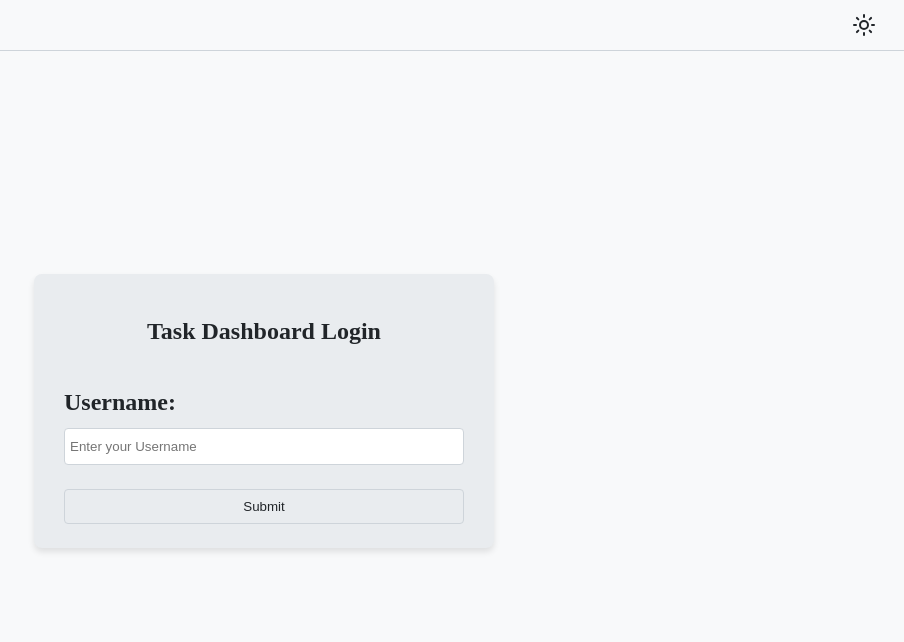
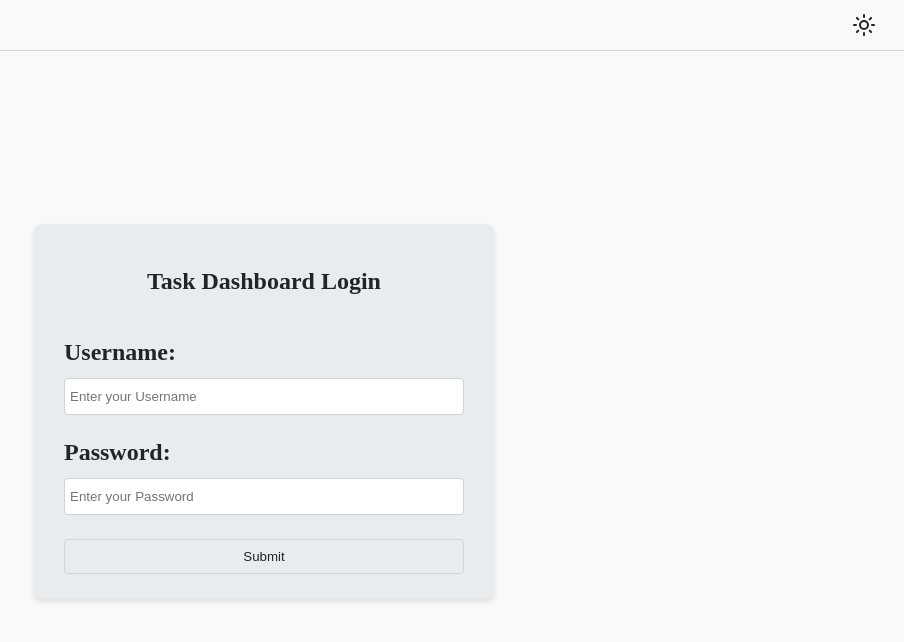
Before and after one commit to kcaparas1630/RemindMe, a React (Vite) app in the folder Frontend/: page /login in a window 1280 px wide. Shown: the top 642 px of the page, without its empty margins (376-1280 px from the left). Built offline with nearby package versions, Linux system fonts and the light colour scheme.

Commit message:
implemented validation resolvers

```diff
--- a/Frontend/src/Views/Auth/Components/Login.tsx
+++ b/Frontend/src/Views/Auth/Components/Login.tsx
@@ -7,9 +7,9 @@
 
 import { FC, useState } from 'react';
 import axios from 'axios';
-import { Formik, FormikErrors } from 'formik';
 import validationSchema from '../Schema/LoginSchema';
 import { ThemeProvider } from '@emotion/react';
+import { yupResolver } from '@hookform/resolvers/yup';
 import { Container, RouterText } from '../Styled-Components/StyledAuth';
 import {
   FormContainer,
@@ -25,7 +25,9 @@ import GeneralProps from '../../../Interface/General/GeneralProps';
 import { SubmitHandler, useForm, FormProvider } from 'react-hook-form';
 
 const Login: FC<GeneralProps> = ({ isDarkMode, toggleTheme }) => {
-  const methods = useForm<LoginFormProps>();
+  const methods = useForm<LoginFormProps>({
+    resolver: yupResolver(validationSchema),
+  });
 
   const onSubmit: SubmitHandler<LoginFormProps> = (data) => {
     // eslint-disable-next-line no-console
@@ -97,7 +99,22 @@ const Login: FC<GeneralProps> = ({ isDarkMode, toggleTheme }) => {
                   placeholder="Enter your Username"
                   error={methods.formState.errors.userName}
                 />
-                {methods.formState.errors.userName && <ErrorMessage>Show something</ErrorMessage>}
+                {methods.formState.errors.userName && (
+                  <ErrorMessage>{methods.formState.errors.userName?.message}</ErrorMessage>
+                )}
+              </InputWrapper>
+              <InputWrapper>
+                <InputField
+                  registerName="userPassword"
+                  type="password"
+                  inputName="userPassword"
+                  labelName="Password"
+                  placeholder="Enter your Password"
+                  error={methods.formState.errors.userPassword}
+                />
+                {methods.formState.errors.userPassword && (
+                  <ErrorMessage>{methods.formState.errors.userPassword?.message}</ErrorMessage>
+                )}
               </InputWrapper>
               <Button
                 type="submit"
```
Lines whose indentation alone changed are shown as unchanged.
